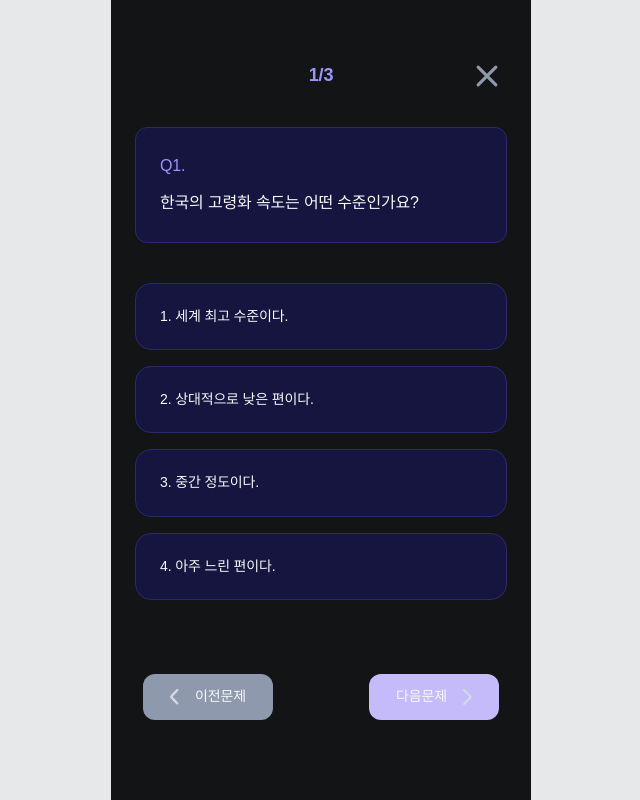
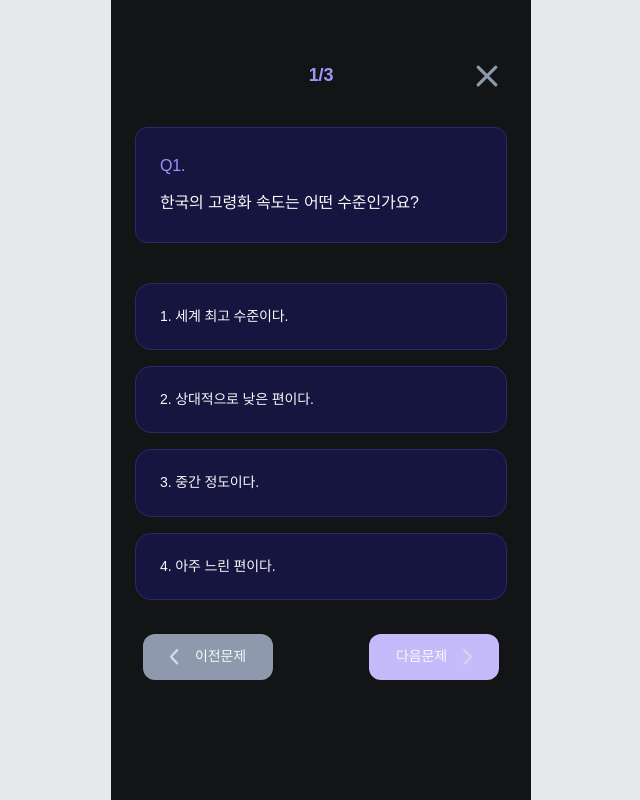
Before and after one commit to IT-Cotato/12th-FinSight-FE, a Next.js app: page /quiz/1/play in a window 1280 px wide. Shown: the whole page, without its empty margins (319-959 px from the left). Built offline with nearby package versions, Linux system fonts and the light colour scheme; no server answers; a web font is replaced by a local one.

Commit message:
refactor: 퀴즈 진행 bottom 버튼 수정

```diff
--- a/src/components/quiz/QuizBottomNav.tsx
+++ b/src/components/quiz/QuizBottomNav.tsx
@@ -16,7 +16,7 @@ export default function QuizBottomNav({
   onNext,
 }: Props) {
   return (
-    <div className="fixed bottom-[80px] left-0 right-0 z-[60] px-6">
+    <div className="fixed bottom-[80px] left-0 right-0 z-[60] px-6 pb-10">
       <div className="flex justify-center gap-24">
         {/* 이전문제 */}
         <button
```
